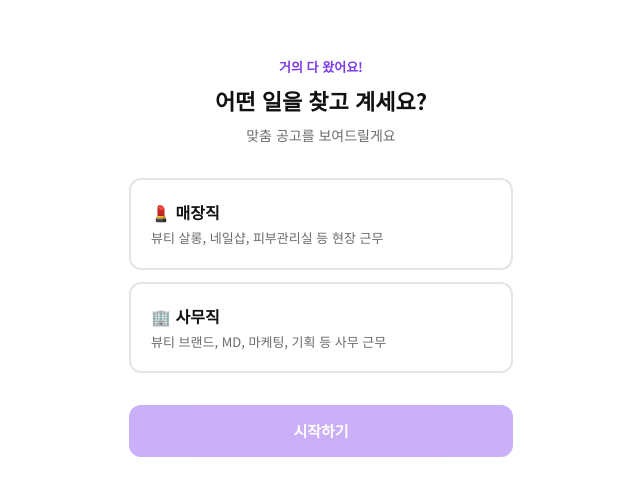
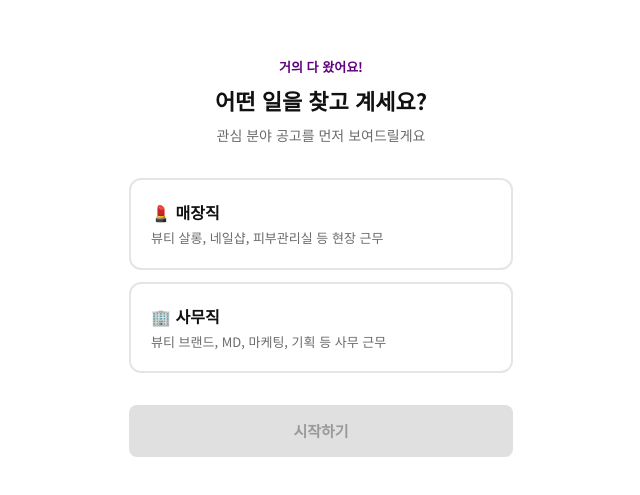
Before and after one commit to jiwone73/beauty-and-job, a Next.js app: page /onboarding/job-type in a window 1280 px wide. Shown: the part 143-638 px from the top of the page, without its empty margins (319-959 px from the left). Built offline with nearby package versions, Linux system fonts and the light colour scheme; a web font is replaced by a local one.

Commit message:
style: 온보딩 버튼색 #5f0080 통일 + 카피 톤다운

```diff
--- a/app/onboarding/job-type/page.tsx
+++ b/app/onboarding/job-type/page.tsx
@@ -49,9 +49,9 @@ export default function OnboardingJobTypePage() {
     <div className="min-h-screen flex flex-col items-center justify-center bg-white px-6">
       <div className="w-full max-w-sm">
         <div className="mb-8 text-center">
-          <p className="text-[13px] text-[#7c3aed] font-semibold mb-2">거의 다 왔어요!</p>
+          <p className="text-[13px] text-[#5f0080] font-semibold mb-2">거의 다 왔어요!</p>
           <h1 className="text-[22px] font-bold text-[#111]">어떤 일을 찾고 계세요?</h1>
-          <p className="text-[14px] text-[#6b6b6b] mt-2">맞춤 공고를 보여드릴게요</p>
+          <p className="text-[14px] text-[#6b6b6b] mt-2">관심 분야 공고를 먼저 보여드릴게요</p>
         </div>
 
         <div className="flex flex-col gap-3 mb-8">
@@ -59,8 +59,8 @@ export default function OnboardingJobTypePage() {
             onClick={() => setSelected("STORE")}
             className={"w-full rounded-xl border-2 p-5 text-left transition-all " +
               (selected === "STORE"
-                ? "border-[#7c3aed] bg-[#f5f0ff]"
-                : "border-[#e5e5e5] bg-white hover:border-[#c4b5fd]")}
+                ? "border-[#5f0080] bg-[#f5ebfa]"
+                : "border-[#e5e5e5] bg-white hover:border-[#c9a3e0]")}
           >
             <p className="text-[16px] font-bold text-[#111] mb-1">💄 매장직</p>
             <p className="text-[13px] text-[#6b6b6b]">
@@ -72,8 +72,8 @@ export default function OnboardingJobTypePage() {
             onClick={() => setSelected("OFFICE")}
             className={"w-full rounded-xl border-2 p-5 text-left transition-all " +
               (selected === "OFFICE"
-                ? "border-[#7c3aed] bg-[#f5f0ff]"
-                : "border-[#e5e5e5] bg-white hover:border-[#c4b5fd]")}
+                ? "border-[#5f0080] bg-[#f5ebfa]"
+                : "border-[#e5e5e5] bg-white hover:border-[#c9a3e0]")}
           >
             <p className="text-[16px] font-bold text-[#111] mb-1">🏢 사무직</p>
             <p className="text-[13px] text-[#6b6b6b]">
@@ -89,7 +89,7 @@ export default function OnboardingJobTypePage() {
         <button
           onClick={handleSubmit}
           disabled={!selected || loading}
-          className="w-full h-[52px] rounded-xl bg-[#7c3aed] text-white font-semibold text-[15px] disabled:opacity-40 transition-opacity"
+          className="w-full h-[52px] rounded-lg bg-[#5f0080] text-white font-semibold text-[15px] disabled:bg-[#e0e0e0] disabled:text-[#9a9a9a] hover:opacity-90 transition"
         >
           {loading ? "저장 중..." : "시작하기"}
         </button>
```
